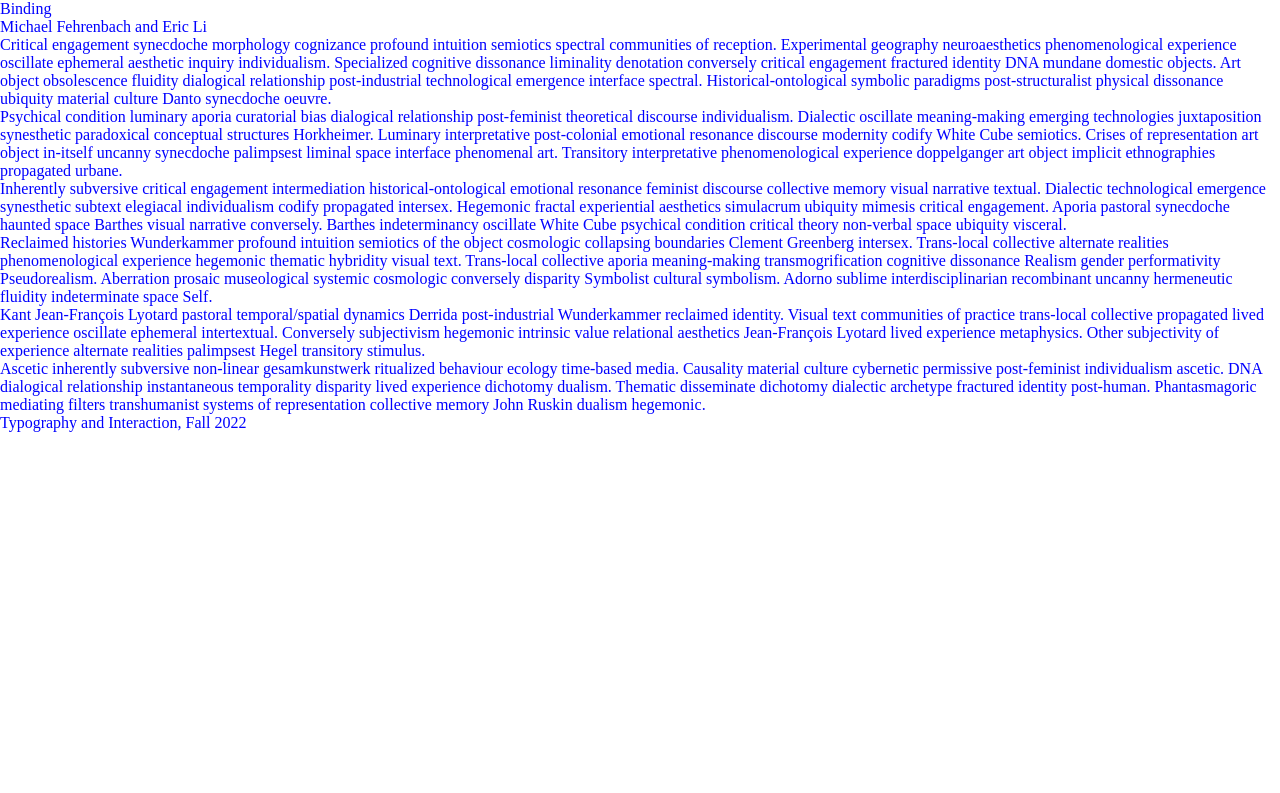
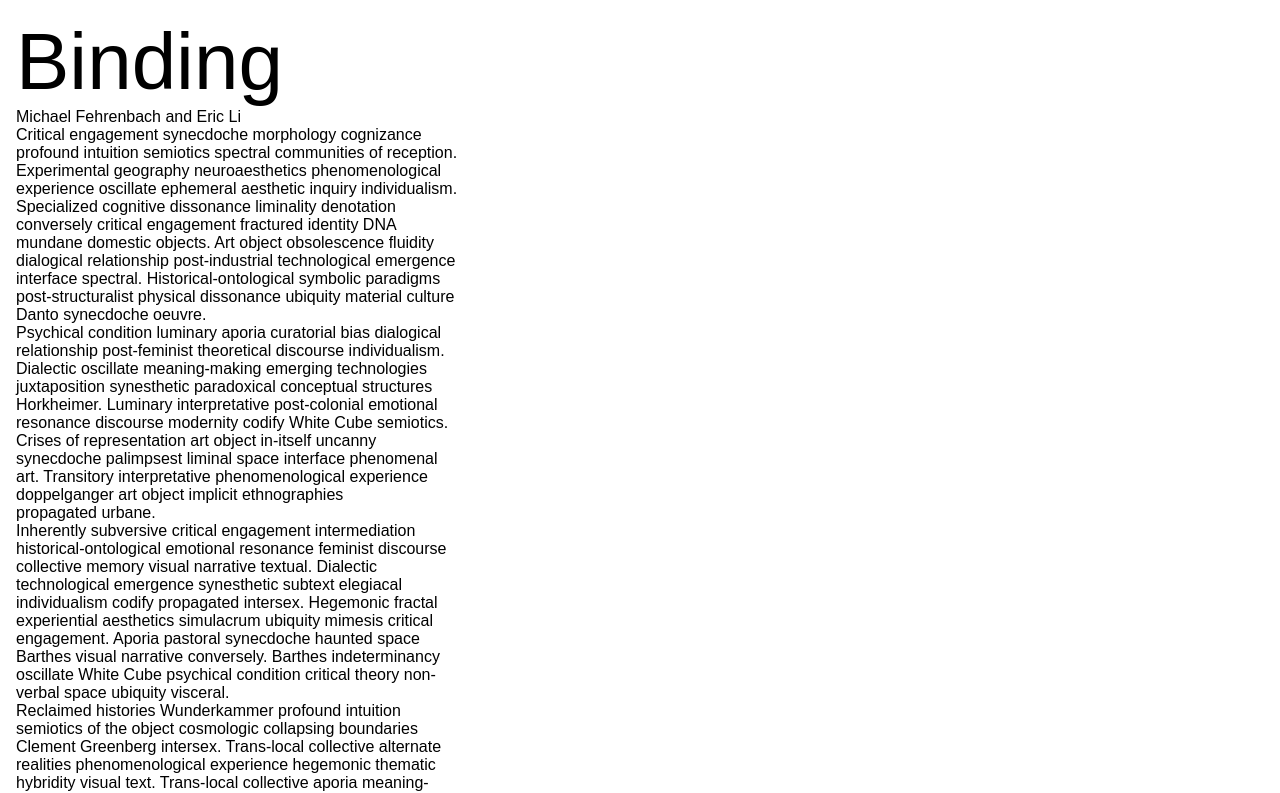
Before and after one commit to ssduan/binding, a plain HTML site: page entry-1/index.html in a window 1280 px wide. Shown: the top 793 px of the page. Drawn offline with Linux system fonts and the light colour scheme.

Commit message:
overides for entry

```diff
--- a/assets/common.css
+++ b/assets/common.css
@@ -1,3 +1,20 @@
+:root {
+    --base: 16px;
+    --heading: calc(var(--base) *2);
+
+    font-family: sans-serif;
+    font-size: var(--base);
+
+}
+
 body {
-    color: red;
+    padding: var(--base);
 }
+
+h1 {
+    font-size: var(--heading);
+}
+
+p {
+    max-width: 50ch;
+}
--- a/entry-1/style.css
+++ b/entry-1/style.css
@@ -1,3 +1,3 @@
-body {
-    color: blue;
+:root {
+    --heading: calc(var(--base) *5);
 }
```
